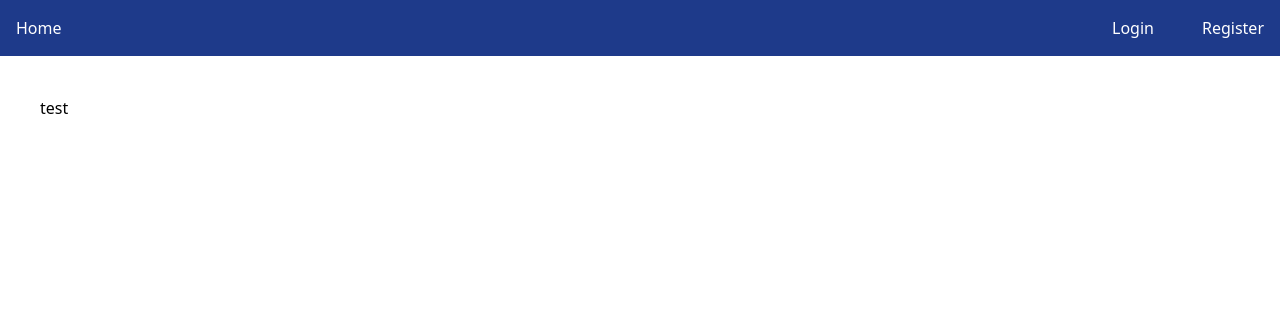
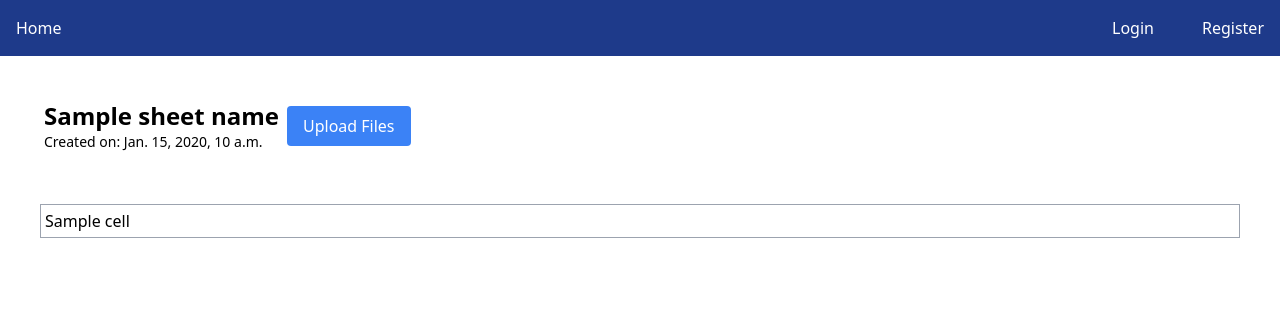
Before and after one commit to ShawnChen1210/clinic-help-desk, a Django app: template help_desk/templates/sheet.html in a window 1280 px wide. Shown: the top 316 px of the page. Run offline with Django 5.2, Linux system fonts and the light colour scheme; the template is opened without the code that fills it: most values are stand-ins (such as "Sample title", 1, 10 or a date in 2020); some libraries are stand-ins or nearby versions.

Commit message:
added displaying spreadsheet from google sheets, and pop up box for uploading files

```diff
--- a/help_desk/templates/sheet.html
+++ b/help_desk/templates/sheet.html
@@ -3,7 +3,81 @@
 {% block title %} Dashboard {% endblock %}
 
 {% block content %}
-<div>
-test
-</div>
+    <div class="flex flex-row items-center">
+        <div class="p-1">
+            <h1 class="text-2xl font-bold">{{ sheet_name }}</h1>
+            <p class="text-sm">Created on: {{ sheet_date }}</p>
+        </div>
+        <div class="p-1">
+            <button onclick="showModal()" class="bg-blue-500 text-white px-4 py-2 rounded hover:bg-blue-600">Upload Files</button>
+
+        </div>
+    </div>
+
+    <br>
+    <br>
+    <!-- Sheet -->
+    <div>
+        <table class="table-auto w-full">
+            {% if sheet_data %}
+                {% for row in sheet_data %}
+                <tr class="flex">
+                    {% for cell in row %}
+                        {% if cell %}
+                        <td class="border border-gray-400 flex-1">{{ cell }}</td>
+                        {% else %}
+                        <td class="border border-gray-400 flex-1">&nbsp;</td>
+                        {% endif %}
+                    {% endfor %}
+                </tr>
+                {% endfor %}
+            {% else %}
+            <p>No data found</p>
+            {% endif %}
+        </table>
+    </div>
+
+    <!-- Modal -->
+    <div id="modal" class="fixed inset-0 bg-black/50 hidden items-center justify-center">
+        <div class="bg-white p-6 rounded-lg max-w-md w-full mx-4">
+            <div class="flex justify-between items-center mb-4">
+                <h2 class="text-xl font-bold">Upload Files (.csv)</h2>
+                <button onclick="hideModal()" class="text-gray-500 hover:text-gray-700">&times;</button>
+            </div>
+            <div class="mb-4">
+                <!-- Your HTML content here -->
+                <form method="post" enctype="multipart/form-data">
+                {% csrf_token %}
+                    <label for="file-input" class="cursor-pointer bg-blue-500 text-white px-4 py-2 rounded-lg hover:bg-blue-600 inline-block">
+                        Choose File
+                        <input id="file-input" type="file" class="hidden" name="uploaded_file" onchange="showFileName(this)">
+                    </label>
+                    <span id="file-name" class="ml-2 text-gray-600"></span>
+                    <br>
+                    <br>
+                    <button class="bg-gray-600 text-white rounded-md p-1.5" type="submit">Upload CSV</button>
+                </form>
+            </div>
+            <button onclick="hideModal()" class="bg-gray-500 text-white px-4 py-2 rounded">Close</button>
+        </div>
+    </div>
+
+
+    <script>
+        //script for opening up popup
+        function showModal() {
+            document.getElementById('modal').classList.remove('hidden');
+            document.getElementById('modal').classList.add('flex');
+        }
+        function hideModal() {
+            document.getElementById('modal').classList.add('hidden');
+            document.getElementById('modal').classList.remove('flex');
+        }
+
+        //function for showing selected file name next to upload button
+        function showFileName(input) {
+           const fileNameSpan = document.getElementById('file-name');
+           fileNameSpan.textContent = input.files.length > 0 ? input.files[0].name : '';
+        }
+    </script>
 {% endblock %}
```
Also changed, not shown: help_desk/services/google_sheets.py (+20 -5 lines), help_desk/templates/Dashboard.html (+7 -3 lines), help_desk/views.py (+13 -3 lines), db.sqlite3.
